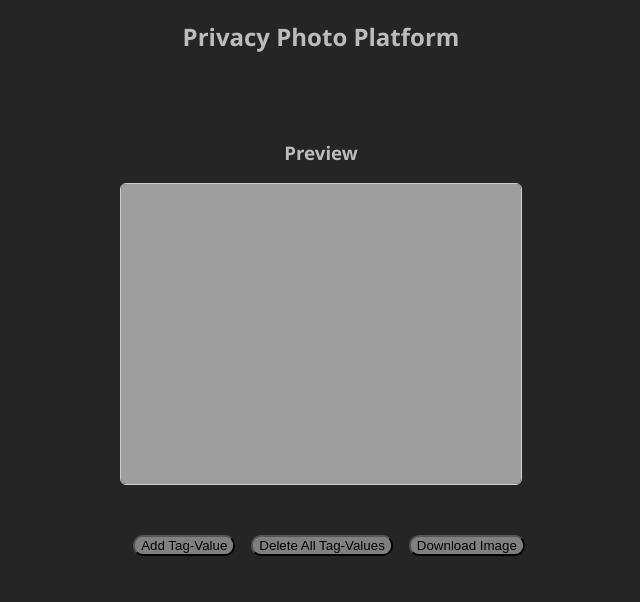
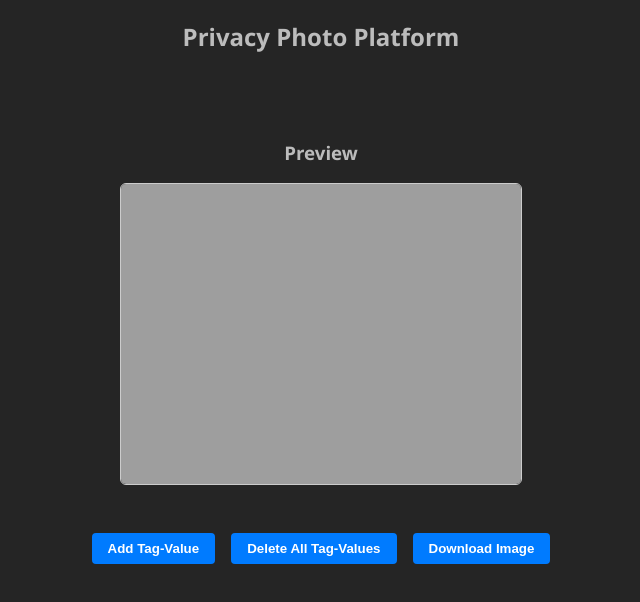
Before and after one commit to majdaltouzach/CougHacks2025, a React (Create React App) app in the folder photo_metadata_handler/frontend/: page /metadata in a window 1280 px wide. Shown: the top 602 px of the page, without its empty margins (319-959 px from the left). Built offline with nearby package versions, Linux system fonts and the light colour scheme.

Commit message:
Final push for cleaner frontend

```diff
--- a/photo_metadata_handler/frontend/src/components/Layout.css
+++ b/photo_metadata_handler/frontend/src/components/Layout.css
@@ -14,11 +14,16 @@ body {
 }
 
 .button {
+    padding: 0.5rem 1rem;
+    background-color: #007bff;
+    border: none;
+    color: white;
+    font-weight: bold;
+    border-radius: 4px;
+    cursor: pointer;
     margin-left: 1rem;
-    background-color: grey;
-    border-radius: 10px;
 }
 
-.first-button {
+.no-margin-button {
     margin-left: 0rem;
 }
--- a/photo_metadata_handler/frontend/src/components/MetadataEditor.tsx
+++ b/photo_metadata_handler/frontend/src/components/MetadataEditor.tsx
@@ -55,7 +55,7 @@ const MetadataEditor = () => {
       </ul>
 
       <div className="metadata-actions">
-        <button onClick={handleAdd} className="button">
+        <button onClick={handleAdd} className="button no-margin-button">
           Add Tag-Value
         </button>
         <button onClick={handleEraseAll} className="button">
--- a/photo_metadata_handler/frontend/src/components/UploadForm.tsx
+++ b/photo_metadata_handler/frontend/src/components/UploadForm.tsx
@@ -1,5 +1,4 @@
 //holds the upload functions as well as the text that SAYS to upload a a file.
-import axios from "axios";
 import { useNavigate } from "react-router-dom";
 import { useState } from "react";
 import "./UploadForm.css";
@@ -18,7 +17,7 @@ const UploadForm = () => {
   };
 
   return (
-    <div className="uploadContainer">
+    <div className="uploadContainer no-margin-button">
       <img src="/stockImgIcon.png" alt="logo192.png" className="uploadImage" />
       <h1 className="header"> {askInput} </h1>
       <input
```
